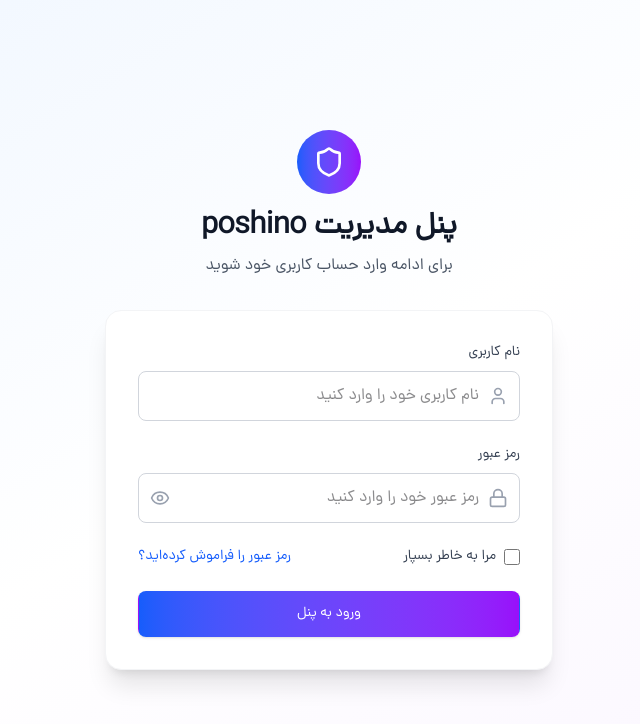
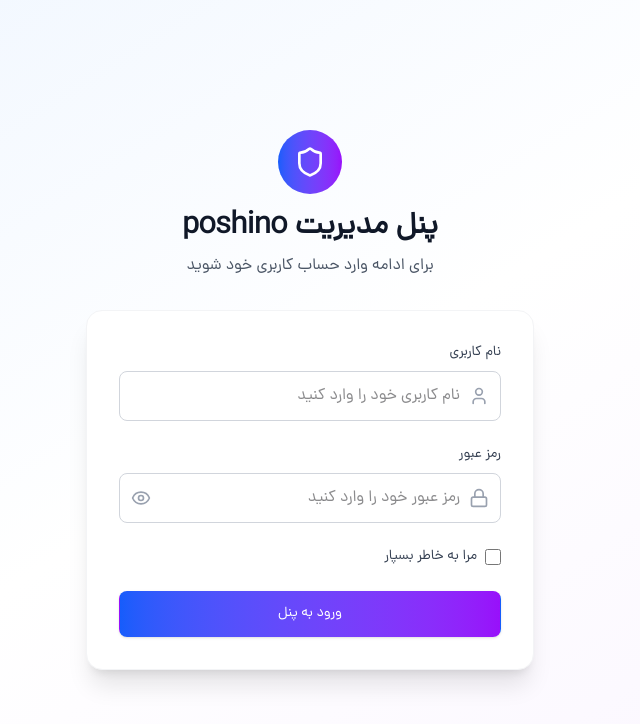
Before and after one commit to alirezazamanidev/admin-panel-poshino, a Next.js app: page /login in a window 1280 px wide. Shown: the top 724 px of the page, without its empty margins (460-1100 px from the left). Built offline with nearby package versions, Linux system fonts and the light colour scheme.

Commit message:
refactor: clean up InnerLoginForm and reorder sidebar menu items

```diff
--- a/src/app/components/auth/InnerLoginForm.tsx
+++ b/src/app/components/auth/InnerLoginForm.tsx
@@ -83,14 +83,7 @@
             مرا به خاطر بسپار
           </label>
         </div>
-        <div className="text-sm">
-          <a
-            href="#"
-            className="font-medium text-blue-600 hover:text-blue-500 transition-colors duration-200"
-          >
-            رمز عبور را فراموش کرده‌اید؟
-          </a>
-        </div>
+
       </div>
 
       {/* Submit Button */}
--- a/src/app/components/layouts/sideBarlayout.tsx
+++ b/src/app/components/layouts/sideBarlayout.tsx
@@ -16,17 +16,18 @@
 
 const menuItems = [
   {
+    id: 'dashboard',
+    title: 'داشبورد',
+    icon: LayoutDashboard,
+    href: '/',
+  },
+  {
     id: 'users',
     title: 'کاربران',
     icon: Users,
     href: '/users',
   },
-  {
-    id: 'dashboard',
-    title: 'داشبورد',
-    icon: LayoutDashboard,
-    href: '/',
-  },
+
   {
     id: 'products',
     title: 'محصولات',
--- a/src/libs/helpers/callApi.ts
+++ b/src/libs/helpers/callApi.ts
@@ -14,6 +14,7 @@
     timeout: 10000,
     withCredentials: true,
   });
+
   axiosInstance.interceptors.request.use(
     (config) => {
       config.withCredentials = true;
```
